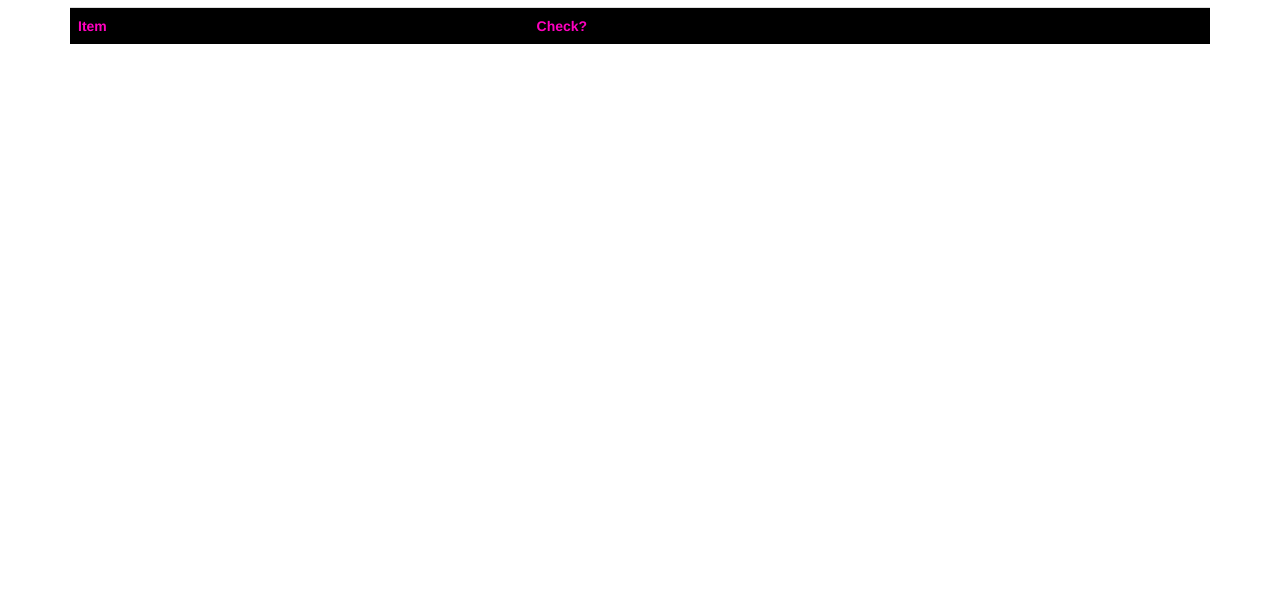
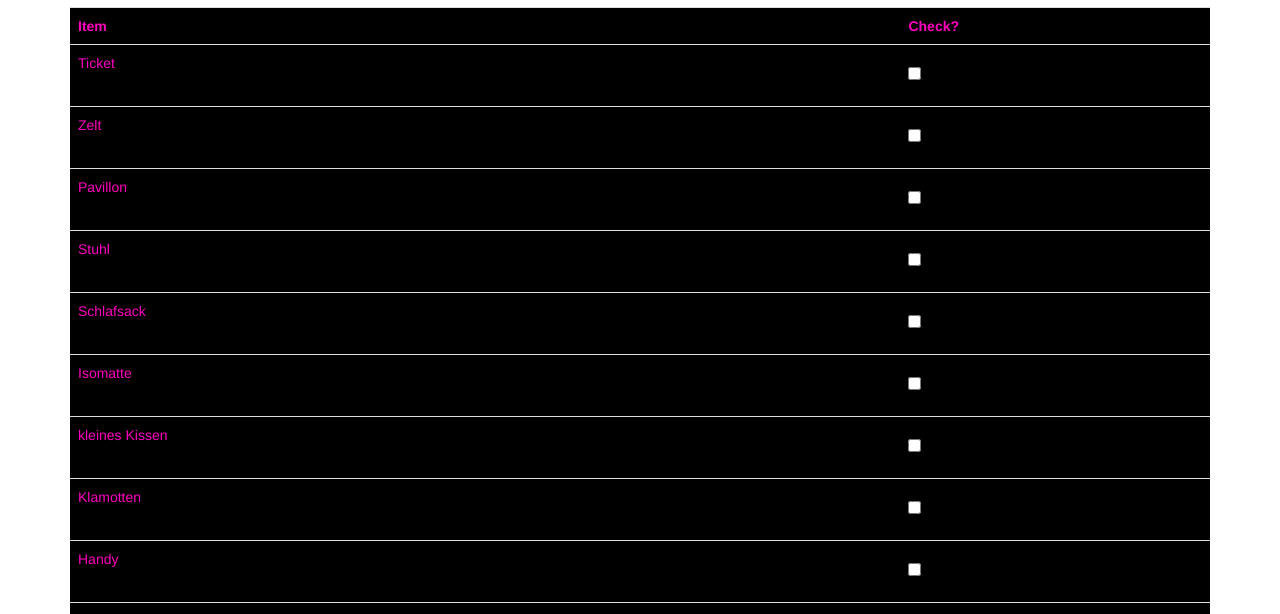
Before and after one commit to senseiyukisan/senseiyukisan.github.io, a plain HTML site: page index.html in a window 1280 px wide. Shown: the part 162-776 px from the top of the page. Drawn offline with nearby package versions, Linux system fonts and the light colour scheme.

Commit message:
updated table

```diff
--- a/index.html
+++ b/index.html
@@ -65,7 +65,7 @@
               "Kleiner Ball",
               "Edding"];
 
-              for (var i = 0; i < item.length; i++) {
+              for (var i = 0; i < items.length; i++) {
                 document.write('<tr><td>' + items[i] + '</td>' +
                   '<td><div class="checkbox"><label><input type="checkbox" id="blankCheckbox" value="option1"></label></div></td></tr>');
               }
```
